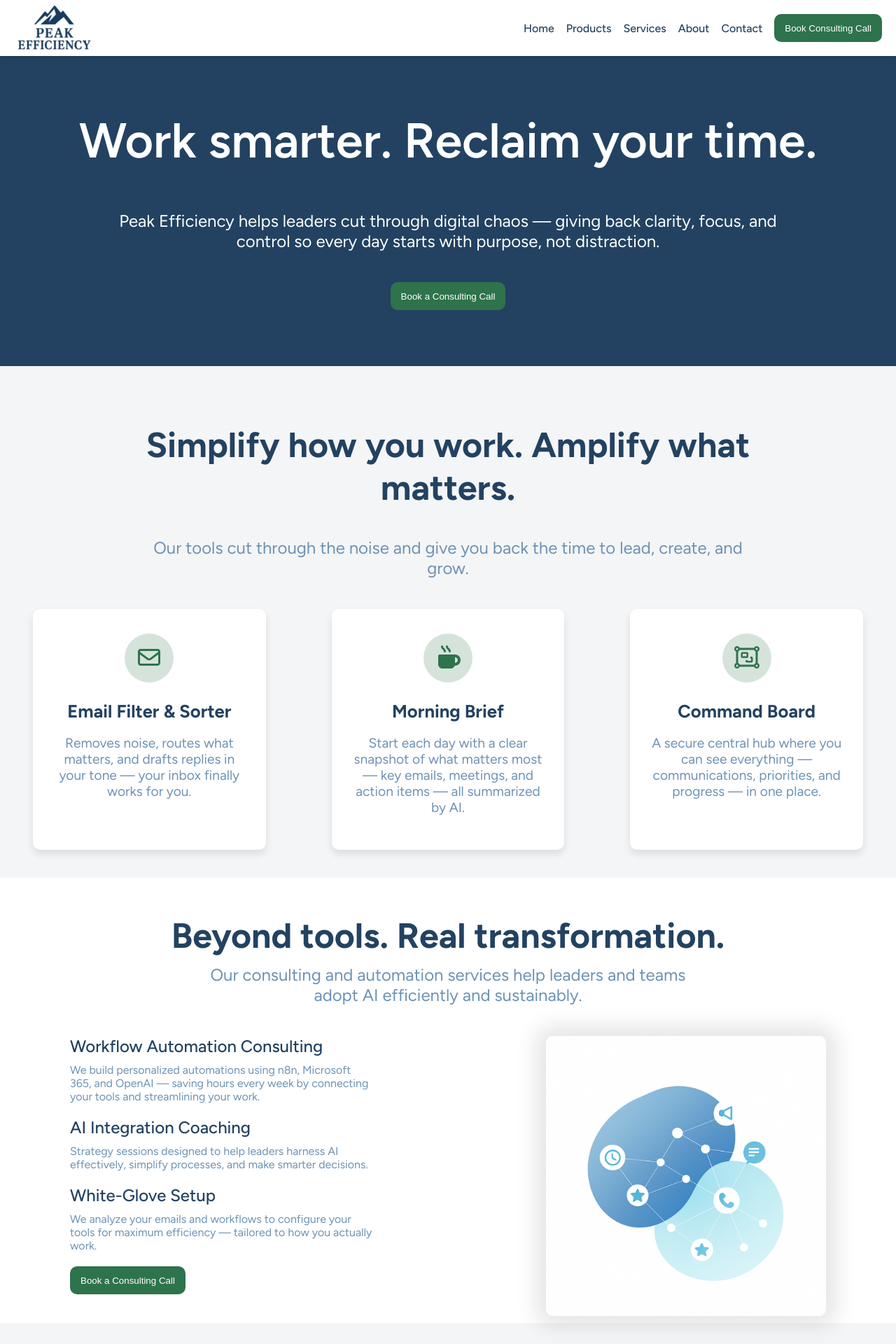
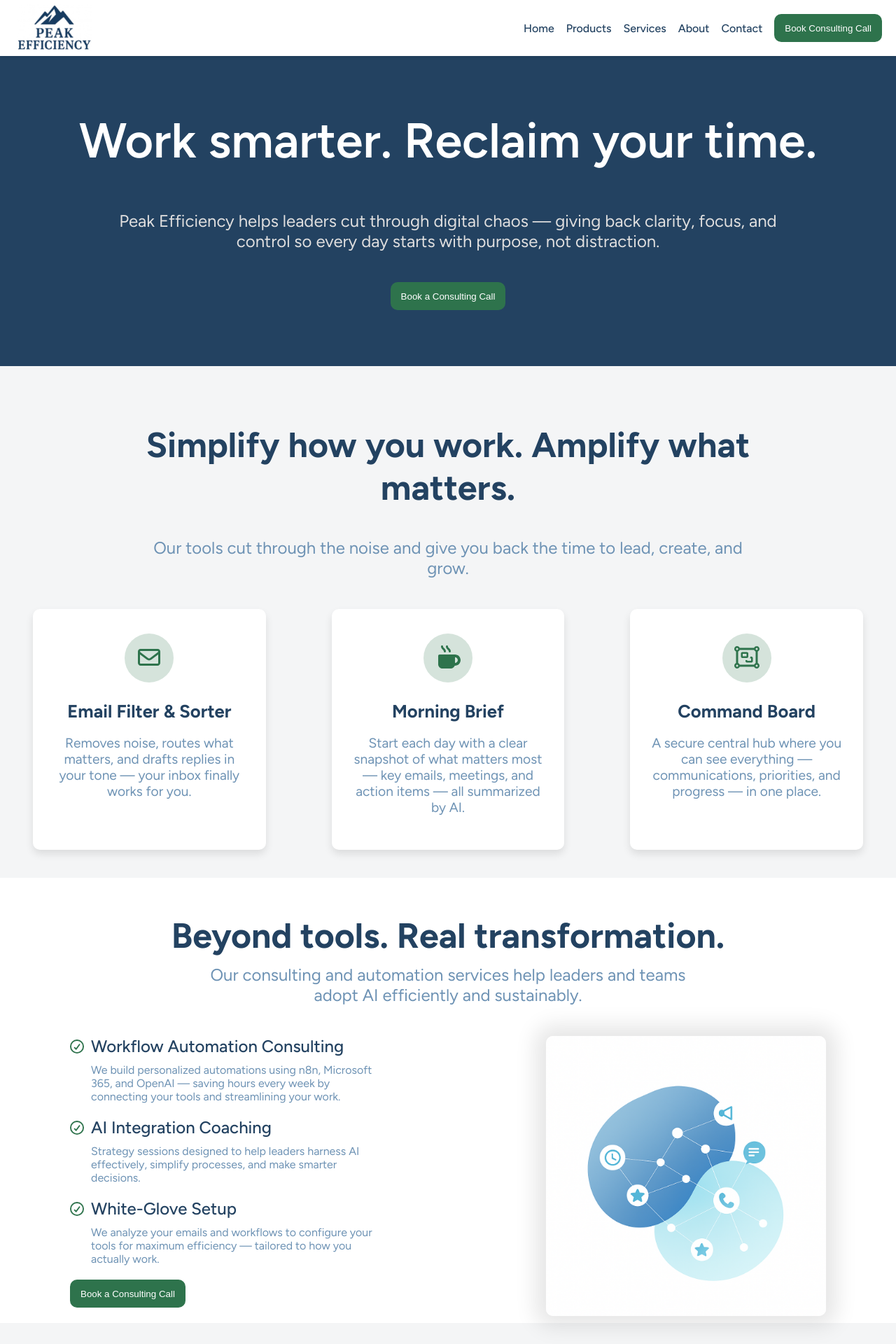
Before and after one commit to spencer-w-mathews/peak-efficiency, a React (Create React App) app: page / in a window 1280 px wide. Shown: the top 1920 px of the page at 70% size. Built offline with nearby package versions, Linux system fonts and the light colour scheme.

Commit message:
Ui Updates for mobile

```diff
--- a/src/Pages/Hero.jsx
+++ b/src/Pages/Hero.jsx
@@ -36,16 +36,20 @@ const Header = styled.h1`
   font-weight: 600;
   padding: 0px 100px 0px;
   @media (max-width: 768px) {
-        padding: 0px 5px;
-      }
+    padding: 0px 5px;
+    font-size: 50px;
+    line-height:  1;
+    margin-bottom: 5px;
+  }
 `
 
 const HeaderSubText = styled.p`
-  color: #ffffff;
+  color: #e0dfdfff;
   font-size: 24px;
   padding: 0px 170px 20px;
   @media (max-width: 768px) {
-        padding: 0px 5px;
+        padding: 0px 30px;
+        font-size: 20px;
       }
 `
 
@@ -58,5 +62,11 @@ const DemoButton = styled.button`
   border-radius: 10px;
   padding: 0px 15px;
   cursor: pointer;
+  @media (max-width: 768px) {
+    height: fit-content;
+    padding: 15px 60px;
+    font-size: 24px;
+    margin-top: 25px;
+  }
 
 `
--- a/src/Pages/Nav.jsx
+++ b/src/Pages/Nav.jsx
@@ -115,8 +115,10 @@ const NavText = styled.div`
   margin-bottom: auto;
   cursor: pointer;
   @media (max-width: 768px) {
-     font-size: 26px;
-     margin-bottom: 10px;
+     font-size: 22px;
+     text-align: left;
+     padding-left: 30px;
+     margin-bottom: 40px;
   }
 
 `
@@ -131,11 +133,14 @@ const NavButton = styled.button`
   padding: 0px 15px;
   cursor: pointer;
   @media (max-width: 768px) {
-     font-size: 26px;
-     margin-top: 10px;
-     width: 80%;
+     font-size: 22px;
+     margin-top: 0px;
+     width: 90%;
+     height: fit-content;
+     padding: 15px 15px;
      margin-left: auto;
      margin-right: auto;
+
   }
 
 `
@@ -163,9 +168,11 @@ const Container = styled.div`
     z-index: 5;
     background-color: #fff;
     width: 40vw;
-    height: 100vh;
+    height: fit-content;
+    padding-bottom: 25px;
     left: 0px;
     width: 100vw;
+    box-shadow: 0 8px 8px rgba(0, 0, 0, 0.1); /* Light shadow */
 `;
 
 
--- a/src/Pages/Products.jsx
+++ b/src/Pages/Products.jsx
@@ -26,6 +26,7 @@ function Products() {
                 </div>
                 {/* Cyber Insurance Hardening */}
                 <div className="service-card-home">
+
                 <ScrollToFade>
                     <IconContainer>
                       <FontAwesomeIcon icon={faMugHot} color='#2E734C' size='2x' style={{marginTop: '18px'}}/>
@@ -64,7 +65,11 @@ const Header = styled.h1`
   padding: 0px 100px;
   @media (max-width: 768px) {
         padding: 0px 5px;
-  }
+        font-size: 40px;
+        line-height:  1;
+        margin-bottom: 5px;
+        margin-top: 5px;
+      }
 `
 const HeaderSubText = styled.p`
   color: #6D92B4;
--- a/src/Pages/Services.jsx
+++ b/src/Pages/Services.jsx
@@ -1,7 +1,9 @@
 import styled from 'styled-components';
 import './Products.css';
 import FlexContainer from '../Components/FlexContainer';
-import services from '../images/services.png'
+import services from '../images/services.png';
+import { faCircleCheck } from '@fortawesome/free-regular-svg-icons'
+import { FontAwesomeIcon } from '@fortawesome/react-fontawesome';
 
 function Services() {
   return (
@@ -10,24 +12,39 @@ function Services() {
             <HeaderSubText>Our consulting and automation services help leaders and teams adopt AI efficiently and sustainably.</HeaderSubText>
             <FlexContainer>
               <ServicesColumn>
+                <ClearCont>
+                  <FontAwesomeIcon icon={faCircleCheck} color='#2E734C' size='lg' style={{marginTop: '5px', marginRight: 10}}/>
+                  <div>
                     <ServicesTitle>
                       Workflow Automation Consulting
                     </ServicesTitle>
                     <ServicesText>
                       We build personalized automations using n8n, Microsoft 365, and OpenAI — saving hours every week by connecting your tools and streamlining your work.
                     </ServicesText>
+                  </div>
+                </ClearCont>
+                <ClearCont>
+                  <FontAwesomeIcon icon={faCircleCheck} color='#2E734C' size='lg' style={{marginTop: '5px', marginRight: 10}}/>
+                  <div>
                     <ServicesTitle>
                       AI Integration Coaching
                     </ServicesTitle>
                     <ServicesText>
                       Strategy sessions designed to help leaders harness AI effectively, simplify processes, and make smarter decisions.
                     </ServicesText>
+                  </div>
+                </ClearCont>
+                <ClearCont>
+                  <FontAwesomeIcon icon={faCircleCheck} color='#2E734C' size='lg' style={{marginTop: '5px', marginRight: 10}}/>
+                  <div>
                     <ServicesTitle>
                       White-Glove Setup
                     </ServicesTitle>
                     <ServicesText>
                       We analyze your emails and workflows to configure your tools for maximum efficiency — tailored to how you actually work.
                     </ServicesText>
+                  </div>
+                </ClearCont>
 
                 <DemoButton
                   href='#'
@@ -65,6 +82,13 @@ const Header = styled.h1`
   color: #234261;
   font-size: 50px;
   padding: 0px 10px;
+  @media (max-width: 768px) {
+        padding: 0px 5px;
+        font-size: 40px;
+        line-height:  1;
+        margin-bottom: 25px;
+        margin-top: 5px;
+      }
 `
 const HeaderSubText = styled.p`
   color: #6D92B4;
@@ -73,6 +97,7 @@ const HeaderSubText = styled.p`
   margin-top: -30px;
   @media (max-width: 768px) {
         padding: 0px 5px;
+        margin-top: 0px
       }
 `
 const ServicesColumn = styled.div`
@@ -82,7 +107,7 @@ const ServicesColumn = styled.div`
   margin-right: auto;
   @media (max-width: 768px) {
         padding: 0px 5px;
-        text-align: center;
+        text-align: left;
         margin-right: auto;
         margin-left: auto;
         width: 90%;
@@ -111,7 +136,11 @@ const DemoButton = styled.button`
   padding: 0px 15px;
   cursor: pointer;
   @media (max-width: 768px) {
-        margin-bottom: 20px;
+    height: fit-content;
+    padding: 15px 20px;
+    font-size: 18px;
+    margin-bottom: 45px;
+    margin-top: 25px;
   }
 `
 
@@ -121,8 +150,18 @@ const ServicesImg = styled.img`
   box-shadow: 0px 0px 30px 15px rgba(0, 0, 0, 0.1);
   border-radius: 10px;
   @media (max-width: 768px) {
-    height: 300px;
+    width: 90%;
+    height: auto;
     margin: auto;
     margin-bottom: 30px;
   }
 `
+
+const ClearCont = styled.div`
+  display: flex;
+  flex-shrink: 0;
+  flex-grow: 0;
+  @media (max-width: 768px) {
+        width: 100%;
+      }
+`
```
Lines whose indentation alone changed are shown as unchanged.
